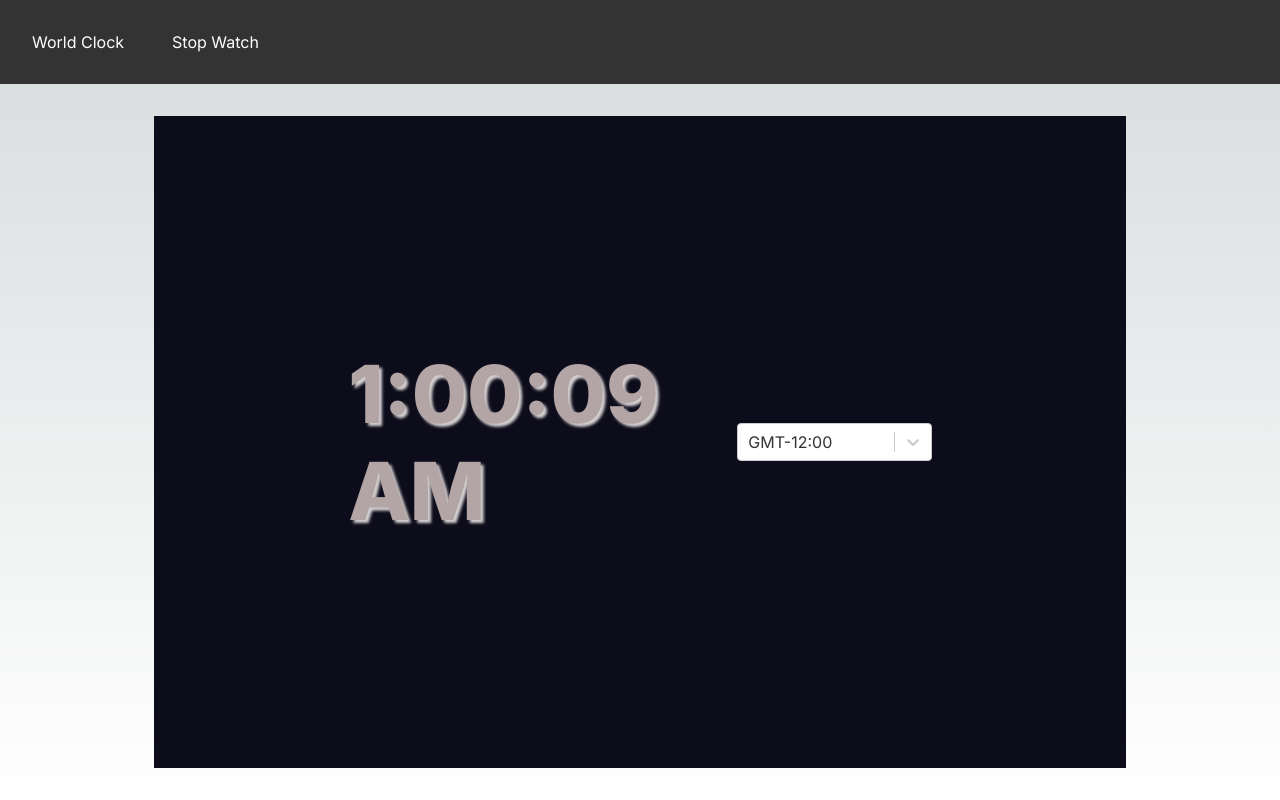
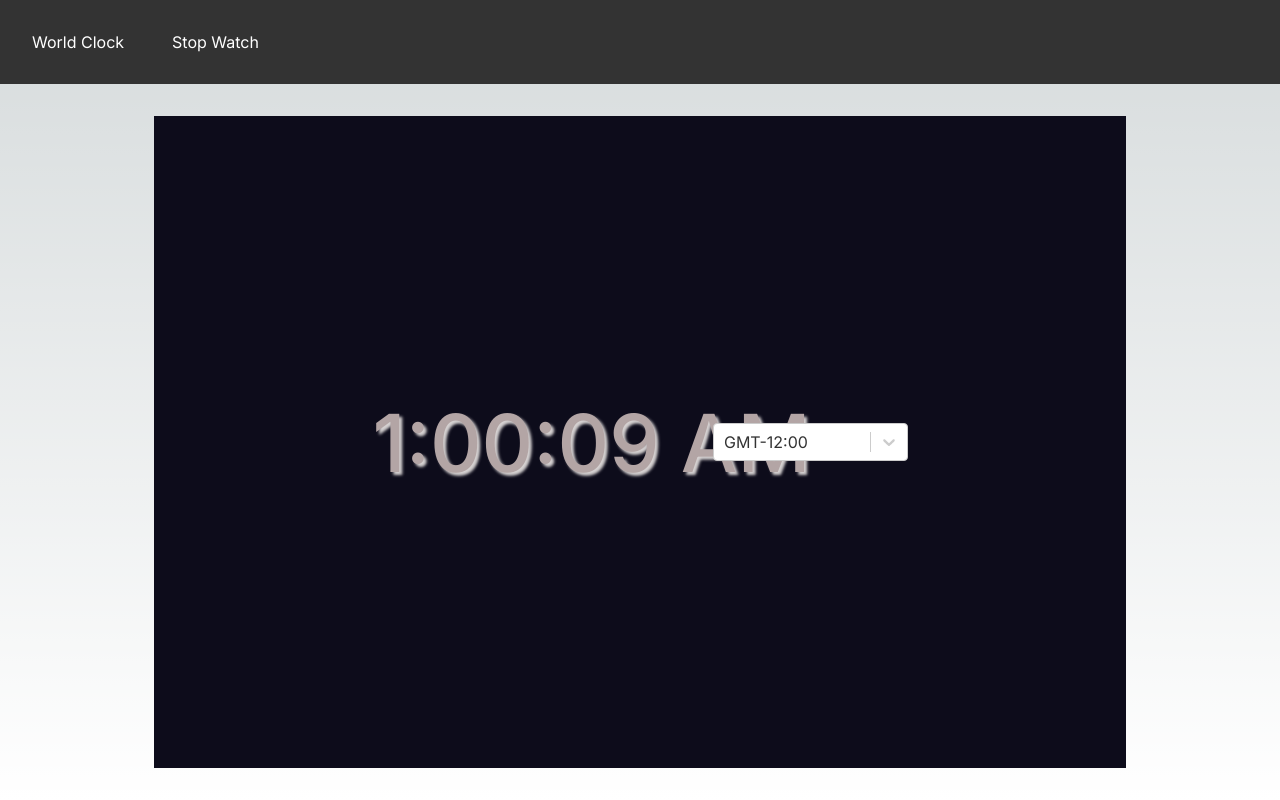
Before and after one commit to max-tonny8/stopwatch, a Next.js app: page /worldclock in a window 1280 px wide. Built offline with nearby package versions, Linux system fonts and the light colour scheme.

Commit message:
Chore: This commit is updated worldclock page.

```diff
--- a/src/app/worldclock/page.styled.tsx
+++ b/src/app/worldclock/page.styled.tsx
@@ -20,14 +20,12 @@ const Container = styled.div`
   }
 
   .clock {
-    display: flex;
-    width: 40%;
+    width: 35%;
     font-size: 5rem;
-    font-weight: 800;
+    font-weight: 500;
     color: #b3a5a5;
-    align-items: center;
-    justify-content: center;
     text-shadow: 3px 3px 3px #d6d2d2;
+    text-wrap: nowrap;
   }
 
   @media (max-width: 1246px) {
--- a/src/app/worldclock/page.tsx
+++ b/src/app/worldclock/page.tsx
@@ -1,15 +1,16 @@
-"use client"
+"use client";
 import React, { useState, useEffect } from "react";
 import Navbar from "@/components/Navbar";
 import { Container } from "./page.styled";
 import TimezoneSelect from "@/components/TimezoneSelect";
 
 const StopWatch: React.FC = () => {
-  const [currentTime, setCurrentTime] = useState<string>('');
-  const [otherTime, setOtherTime] = useState<string>('');
-  const [selectedOption, setSelectedOption] = useState<Timezone>(
-    { value: 'Etc/GMT+12', label: 'GMT-12:00' }
-  );
+  const [currentTime, setCurrentTime] = useState<string>("");
+  const [otherTime, setOtherTime] = useState<string>("");
+  const [selectedOption, setSelectedOption] = useState<Timezone>({
+    value: "Etc/GMT+12",
+    label: "GMT-12:00",
+  });
 
   useEffect(() => {
     const interval = setInterval(() => {
@@ -21,9 +22,9 @@ const StopWatch: React.FC = () => {
   }, []);
 
   useEffect(() => {
-    setTime({ timeZone: selectedOption.value })
+    setTime({ timeZone: selectedOption.value });
     const interval = setInterval(() => {
-      setTime({ timeZone: selectedOption.value })
+      setTime({ timeZone: selectedOption.value });
     }, 1000);
 
     return () => clearInterval(interval);
@@ -32,7 +33,7 @@ const StopWatch: React.FC = () => {
   const setTime = (val: any) => {
     const currentTime = new Date().toLocaleTimeString("en-US", val);
     setOtherTime(currentTime);
-  }
+  };
 
   const handleChange = (selectedOption: Timezone) => {
     setSelectedOption(selectedOption);
@@ -41,8 +42,8 @@ const StopWatch: React.FC = () => {
   };
 
   const timezoneOptions: Timezone[] = [
-    { value: 'Etc/GMT+12', label: 'GMT-12:00' },
-    { value: 'Etc/GMT+11', label: 'GMT-11:00' },
+    { value: "Etc/GMT+12", label: "GMT-12:00" },
+    { value: "Etc/GMT+10", label: "GMT-10:00" },
     // Add more timezones as needed
   ];
 
@@ -52,12 +53,18 @@ const StopWatch: React.FC = () => {
       <Container>
         <div className="world-clock">
           {/* <Timer time={time} type="world" /> */}
-          <p className="clock">{selectedOption == null ? currentTime : otherTime}</p>
-          <TimezoneSelect selectedOption={[selectedOption]} timezoneOptions={timezoneOptions} handleChange={handleChange} />
+          <p className="clock">
+            {selectedOption == null ? currentTime : otherTime}
+          </p>
+          <TimezoneSelect
+            selectedOption={[selectedOption]}
+            timezoneOptions={timezoneOptions}
+            handleChange={handleChange}
+          />
         </div>
       </Container>
     </>
   );
-}
+};
 
 export default StopWatch;
```
Also changed, not shown: 2 other files (tests, documents, lock files or other folders).
